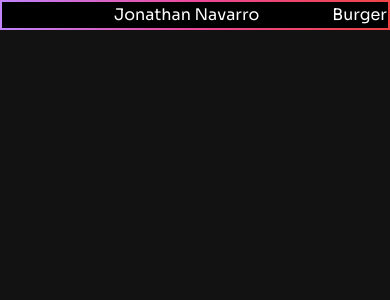
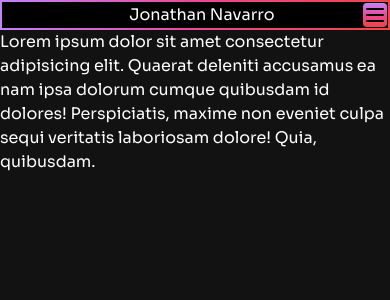
Before and after one commit to Jonnaa/Portfolio, a React (Vite) app: page / in a window 390 px wide. Shown: the top 300 px of the page. Built offline with nearby package versions, Linux system fonts and the light colour scheme.

Commit message:
Navbar hamburger onclick displays proper items

```diff
--- a/src/components/App.jsx
+++ b/src/components/App.jsx
@@ -1,9 +1,12 @@
 import Header from "./Header";
 
-const App = () =>{
+const App = () => {
   return (
-    <Header/>
-  )
-}
+    <>
+      <Header />
+      Lorem ipsum dolor sit amet consectetur adipisicing elit. Quaerat deleniti accusamus ea nam ipsa dolorum cumque quibusdam id dolores! Perspiciatis, maxime non eveniet culpa sequi veritatis laboriosam dolore! Quia, quibusdam.
+    </>
+  );
+};
 
 export default App;
--- a/src/components/Header.jsx
+++ b/src/components/Header.jsx
@@ -1,12 +1,40 @@
+import { useState } from "react";
+import Burger from "../assets/burger-menu.svg";
+
 const Header = () => {
+  const [burgerClicked, setBurgerClicked] = useState(false);
+  const navClasses = "bg-black flex-auto w-full text-center underline underline-offset-2 hover:bg-slate-700"
+  function handleOnClick() {
+    setBurgerClicked(!burgerClicked);
+  }
   return (
-    <div className="p-[2.2px] bg-gradient-to-r from-purple-400 via-pink-500 to-red-500">
-      <div className="bg-black flex flex-row justify-between p-px">
-        <span className="invisible">Invis</span>
-        <span className="">Jonathan Navarro</span>
-        <nav className="">Burger</nav>
+    <>
+      <div className="p-[2.2px] bg-gradient-to-r from-purple-400 via-pink-500 to-red-500">
+        <div className="bg-black flex flex-row justify-between p-px">
+          <span className="invisible">Invis</span>
+          <span className="">Jonathan Navarro</span>
+          <nav className="">
+            <img
+              src={Burger}
+              alt="Navigation Menu"
+              className="w-6 rounded bg-gradient-to-b from-purple-400 via-pink-500 to-red-500 cursor-pointer"
+              onClick={handleOnClick}
+            />
+          </nav>
+        </div>
       </div>
-    </div>
+      {burgerClicked ? (
+        <nav className=" p-[2.2px] bg-gradient-to-r from-purple-400 via-pink-500 to-red-500 ">
+          <div className=" flex flex-col items-center">
+            <a href="#home" className={navClasses}>Home</a>
+            <a href="#aboutMe" className={navClasses}>About Me</a>
+            <a href="#projects" className={navClasses}>Projects</a>
+          </div>
+        </nav>
+      ) : (
+        <></>
+      )}
+    </>
   );
 };
 
```
Also changed, not shown: src/assets/burger-menu.svg (added).
